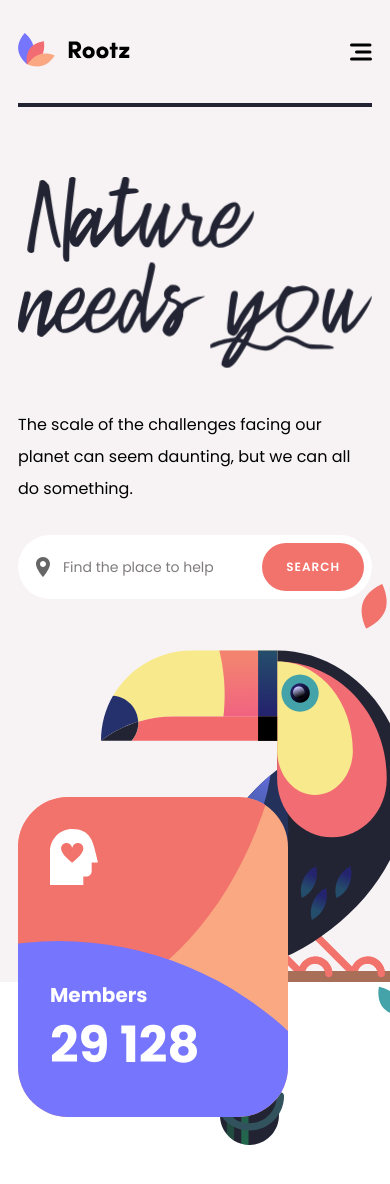
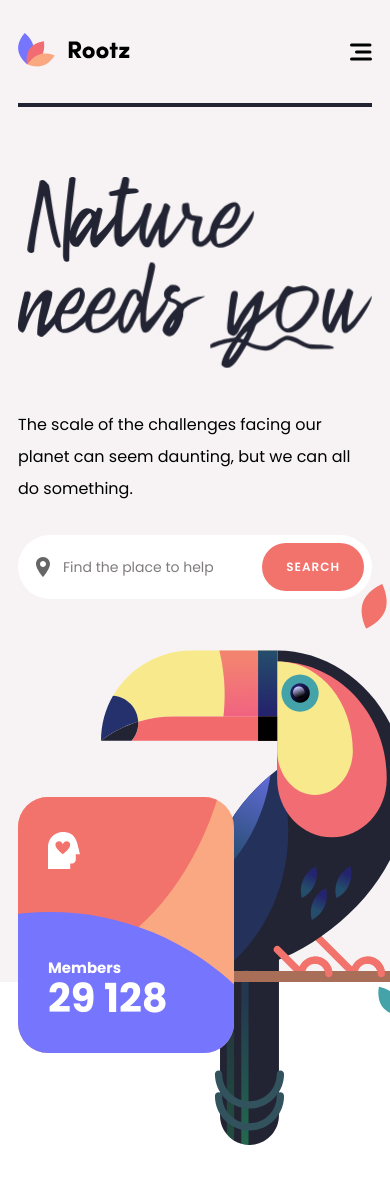
Before and after one commit to gducrash/testwebsite1, a React (Vite) app: page / in a window 390 px wide. Shown: the top 1184 px of the page. Built offline with nearby package versions, Linux system fonts and the light colour scheme.

Commit message:
member count card responsive update

```diff
--- a/src/components/general/MemberCounter/MemberCounter.module.scss
+++ b/src/components/general/MemberCounter/MemberCounter.module.scss
@@ -13,8 +13,8 @@
     width: 270px;
     padding: 32px;
     position: absolute;
-    bottom: -30px;
-    right: 226px;
+    right: $memberCardXOffsetDesktop;
+    bottom: $memberCardYOffsetDesktop * -1;
     overflow: hidden;
 
 
@@ -32,7 +32,6 @@
             font-size: 20px;
             line-height: 20px;
         }
-
         h2 {
             @include fontWeightBold;
             font-size: 50px;
@@ -72,8 +71,29 @@
 
 
     .members-counter {
+
         left: 18px;
         top: 620px;
+        width: 216px;
+        height: 256px;
+        border-radius: 30px;
+        padding: 35px 30px;
+
+        img {
+            width: 32px;
+        }
+
+        .members-counter-content {
+            h4 {
+                font-size: 15px;
+            }
+            h2 {
+                font-size: 40px;
+                line-height: 40px;
+            }
+        }
+
+
     }
 
 }
--- a/src/util/variables.scss
+++ b/src/util/variables.scss
@@ -37,6 +37,11 @@ $parrotYOffsetDesktop: -54px;
 $parrotXOffsetMobile: 170px;
 $parrotYOffsetMobile: 403px;
 
+$memberCardXOffsetDesktop: 226px;
+$memberCardYOffsetDesktop: 30px;
+$memberCardXOffsetMobile: 18px;
+$memberCardYOffsetMobile: 620px;
+
 $teamLineSizeDesktop: 33%;
 $teamLinePosXDesktop: 16%;
 $teamLinePosYDesktop: 15%;
```
